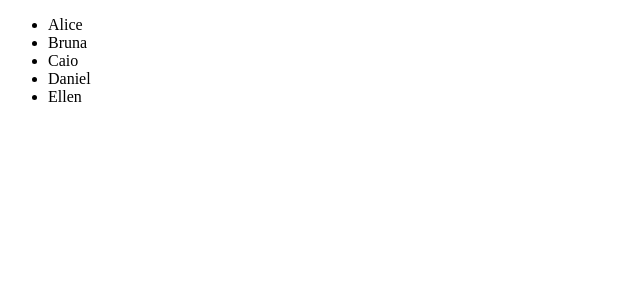
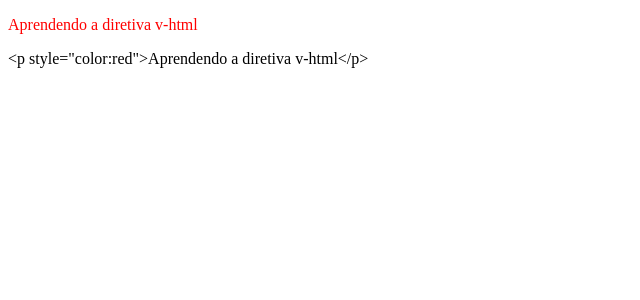
Before and after one commit to renatorobot/curso-vue, a Vue app: page / in a window 1280 px wide. Shown: the top 300 px of the page, without its empty margins (0-640 px from the left). Built offline with nearby package versions, Linux system fonts and the light colour scheme.

Commit message:
Diretiva v-html

```diff
--- a/src/App.vue
+++ b/src/App.vue
@@ -2,11 +2,12 @@
 
     //import Inter from './componentes/interpolacao.vue';
     //import Cond from './componentes/condicional.vue';
-    import Laco from './componentes/laco.vue';
+    //import Laco from './componentes/laco.vue';
+    import HTML from './componentes/html.vue';
 
 </script>
 
 
 <template>
-    <Laco></Laco>
+    <HTML></HTML>
 </template>
--- /dev/null
+++ b/src/componentes/html.vue
@@ -0,0 +1,10 @@
+<script setup>
+
+   let texto = '<p style="color:red">Aprendendo a diretiva v-html</p>'
+
+</script>
+
+<template>
+    <div v-html="texto"></div>
+    <div>{{ texto }}</div>
+</template>
```
